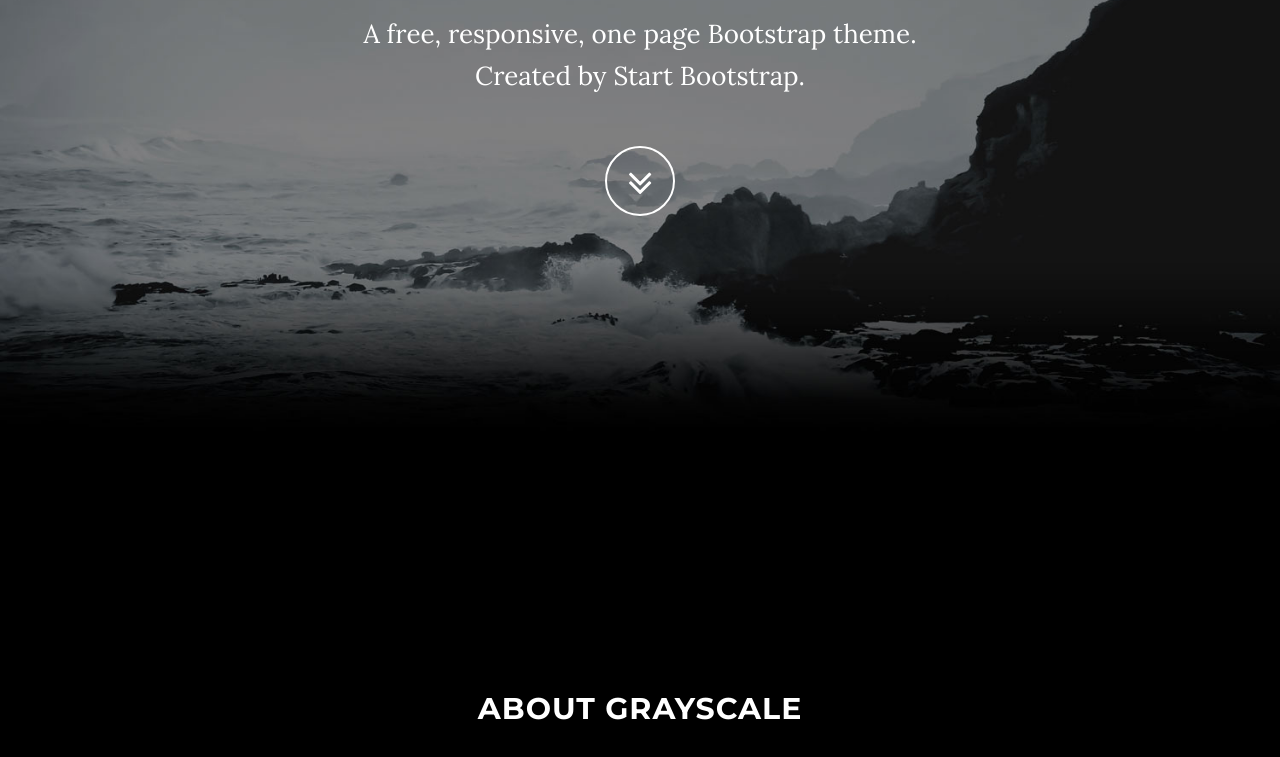
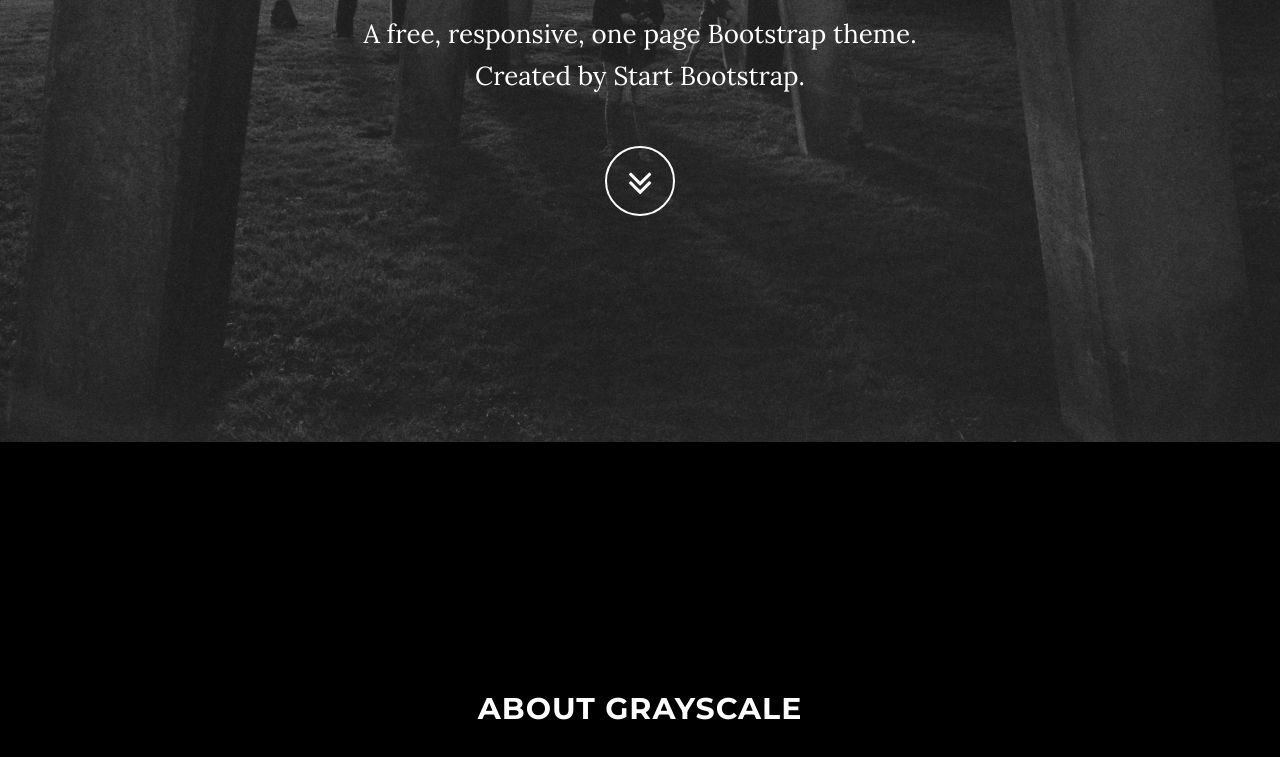
Before and after one commit to vilanle/vilanle.github.io, a plain HTML site: page index.html in a window 1280 px wide. Shown: the part 358-1115 px from the top of the page. Drawn offline with Linux system fonts and the light colour scheme; some packages are replaced by stand-ins of ours.

Commit message:
Initial commit

```diff
--- a/css/grayscale.css
+++ b/css/grayscale.css
@@ -147,7 +147,7 @@ a:focus {
     padding: 100px 0;
     text-align: center;
     color: #fff;
-    background: url(../img/intro-bg.jpg) no-repeat bottom center scroll;
+    background: url(../img/me.jpg) no-repeat bottom center scroll;
     background-color: #000;
     -webkit-background-size: cover;
     -moz-background-size: cover;
--- a/index.html
+++ b/index.html
@@ -9,7 +9,7 @@
     <meta name="description" content="">
     <meta name="author" content="">
 
-    <title>Grayscale - Start Bootstrap Theme</title>
+    <title>Vilan Nguyen Le</title>
 
     <!-- Bootstrap Core CSS -->
     <link href="css/bootstrap.min.css" rel="stylesheet">
```
Also changed, not shown: img/me.jpg (added), 1 other file.
